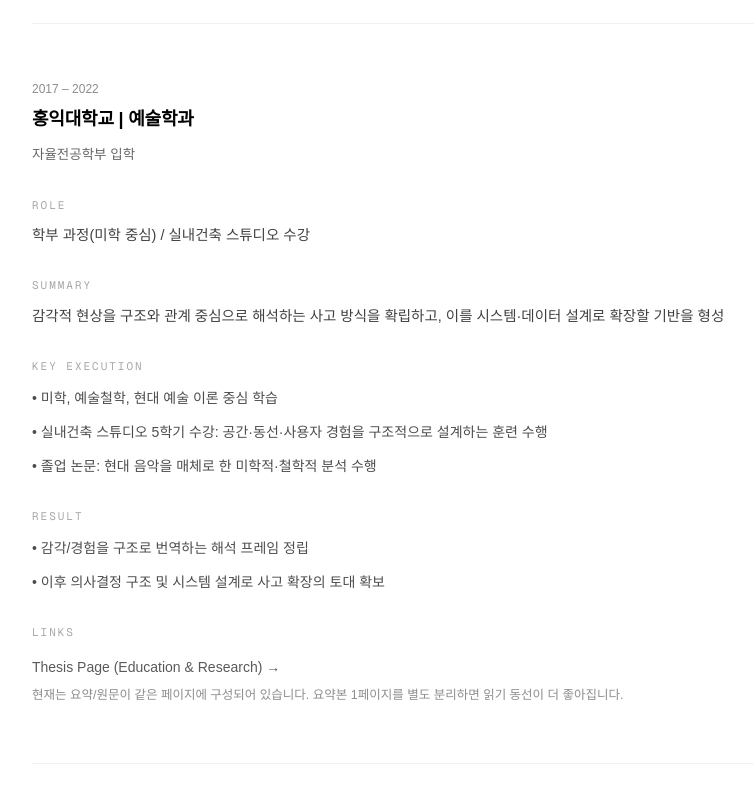
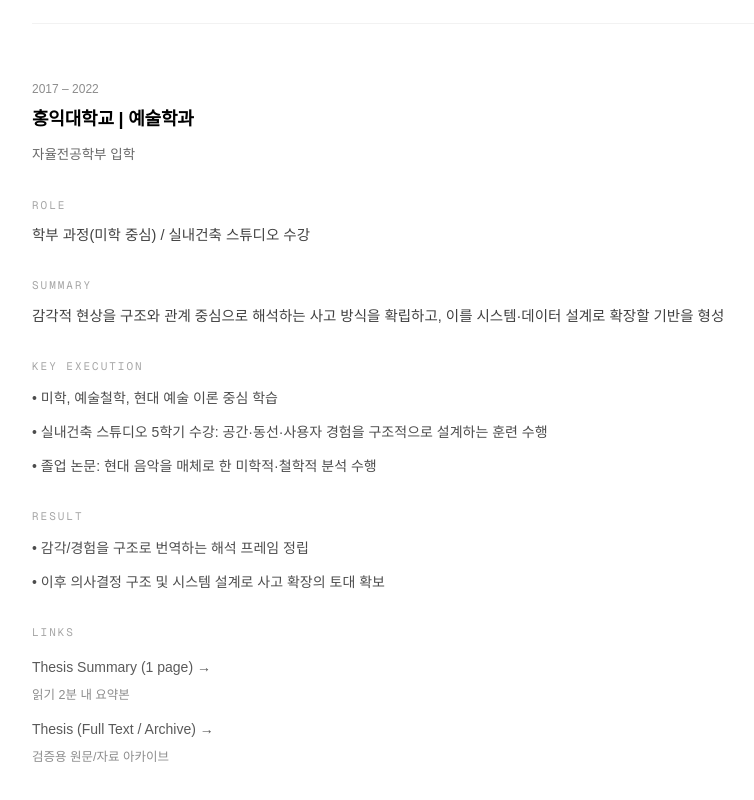
Before and after one commit to paulseongminpark/portfolio, a Next.js app: page /resume/timeline in a window 1280 px wide. Shown: the part 2263-3063 px from the top of the page, without its empty margins (202-956 px from the left). Built offline with nearby package versions, Linux system fonts and the light colour scheme.

Commit message:
Add thesis summary link

```diff
--- a/app/resume/timeline/page.tsx
+++ b/app/resume/timeline/page.tsx
@@ -23,6 +23,20 @@ const SectionLabel = ({ children }: { children: React.ReactNode }) => (
     {children}
   </p>
 );
+
+const ExternalLink = ({ label, href }: { label: string; href: string }) => {
+  const isExternal = href.startsWith("http");
+  return (
+    <a
+      href={href}
+      target={isExternal ? "_blank" : undefined}
+      rel={isExternal ? "noreferrer" : undefined}
+      className="text-[14px] leading-7 text-black/65 hover:text-black transition word-keep-all"
+    >
+      {label} →
+    </a>
+  );
+};
 
 const TimelineBlock = ({ item }: { item: TimelineItem }) => (
   <section className="py-14">
@@ -80,26 +94,16 @@ const TimelineBlock = ({ item }: { item: TimelineItem }) => (
         <div>
           <SectionLabel>Links</SectionLabel>
           <div className="mt-3 flex flex-col gap-2">
-            {item.links.map((l) => {
-              const isExternal = l.href.startsWith("http");
-              return (
+            {item.links.map((l) => (
               <div key={l.label + l.href} className="flex flex-col gap-0.5">
-                  <a
-                    href={l.href}
-                    target={isExternal ? "_blank" : undefined}
-                    rel={isExternal ? "noreferrer" : undefined}
-                    className="text-[14px] leading-7 text-black/65 hover:text-black transition word-keep-all"
-                  >
-                    {l.label} →
-                  </a>
+                <ExternalLink label={l.label} href={l.href} />
                 {l.note ? (
                   <p className="text-[12.5px] leading-6 text-black/45 word-keep-all">
                     {l.note}
                   </p>
                 ) : null}
               </div>
-              );
-            })}
+            ))}
           </div>
         </div>
       ) : null}
@@ -174,21 +178,15 @@ export default function ResumeTimelinePage() {
       ],
       links: [
         {
-          label: "Thesis Page (Education & Research)",
+          label: "Thesis Summary (1 page)",
+          href: "https://maroon-whimsey-29c.notion.site/Thesis-Summary-1-page-2f498311970080439791e25db7e3bb8d?source=copy_link",
+          note: "읽기 2분 내 요약본",
+        },
+        {
+          label: "Thesis (Full Text / Archive)",
           href: "https://maroon-whimsey-29c.notion.site/Education-Research-2f498311970081de9a9de0058755a0a1?source=copy_link",
-          note:
-            "현재는 요약/원문이 같은 페이지에 구성되어 있습니다. 요약본 1페이지를 별도 분리하면 읽기 동선이 더 좋아집니다.",
+          note: "검증용 원문/자료 아카이브",
         },
-        // {
-        //   label: "Thesis Summary",
-        //   href: "요약본 페이지 링크를 여기에 추가",
-        //   note: "읽기 2분 내 요약본",
-        // },
-        // {
-        //   label: "Thesis (Full Text)",
-        //   href: "전문 PDF/Drive 링크를 여기에 추가",
-        //   note: "검증용 원문 자료",
-        // },
       ],
     },
   ];
```
Lines whose indentation alone changed are shown as unchanged.
